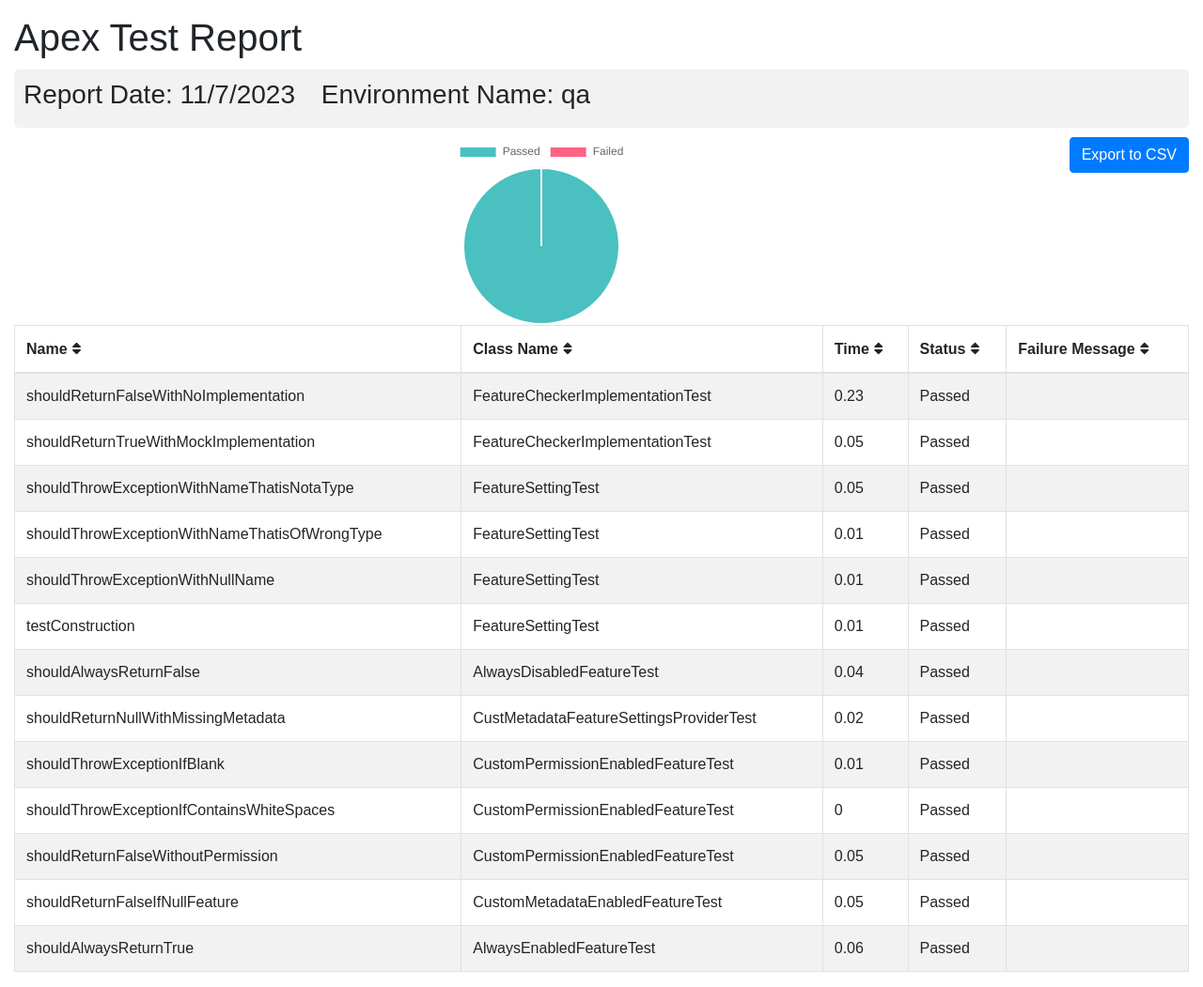
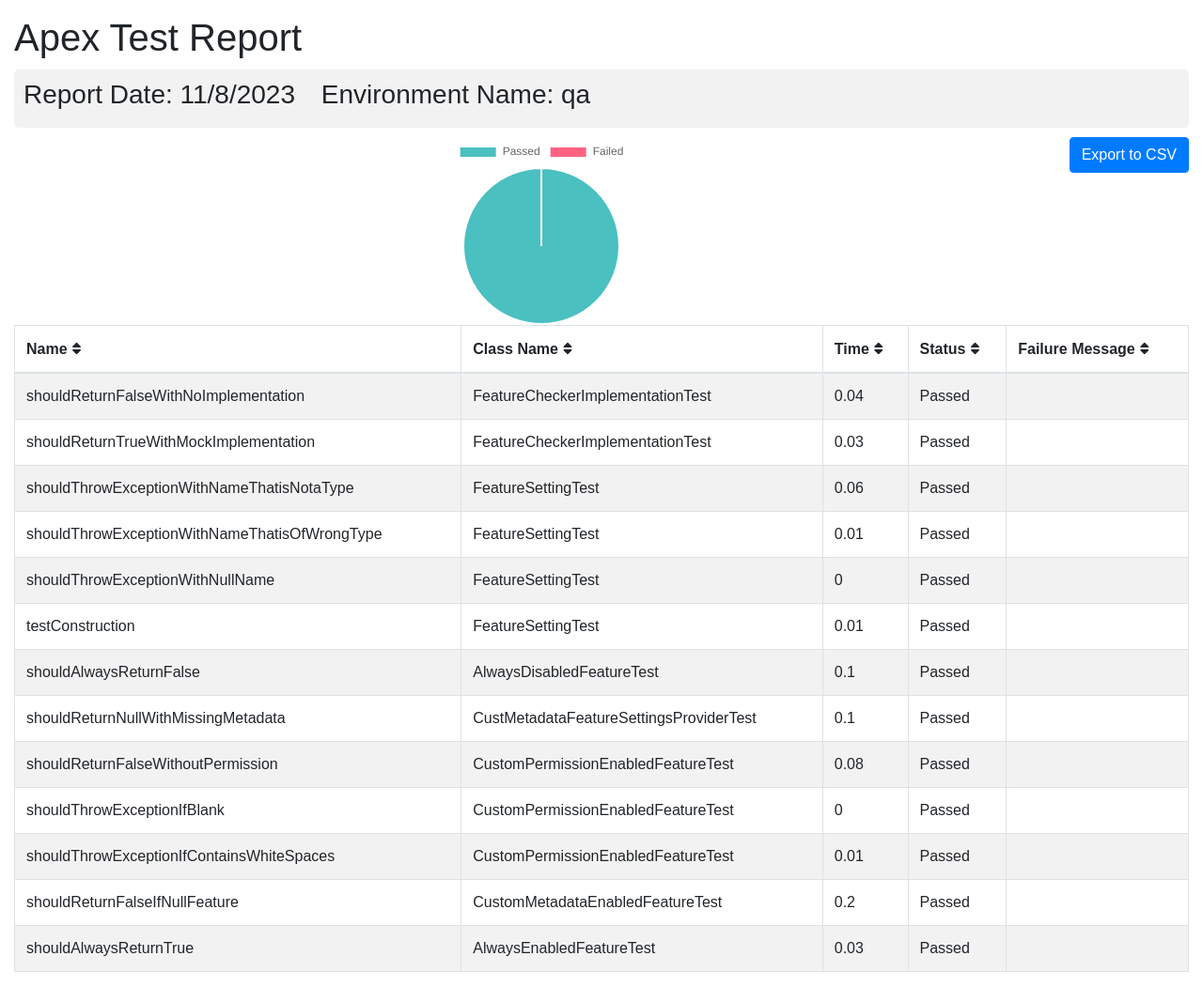
Before and after one commit to flxbl-io/sfops-dashboard, a Jekyll site: the page apextestResults/qa.html, which Jekyll copies as it is, in a window 1280 px wide. Shown: the whole page at 94% size. Built offline with Jekyll 4.4.1, drawn with Linux system fonts in a browser that asks for light colours.

Commit message:
updated test results of qa

```diff
--- a/apextestResults/qa.html
+++ b/apextestResults/qa.html
@@ -102,7 +102,7 @@
       <div class="container-fluid">
         <h1 class="mt-3">Apex Test Report</h1>
         <div class="info-card">
-        <h3>Report Date: 11/7/2023 <span style="margin-left: 20px;">Environment Name: qa</span></h3>
+        <h3>Report Date: 11/8/2023 <span style="margin-left: 20px;">Environment Name: qa</span></h3>
         </div>
         <button onclick="exportTableToCSV('testReport.csv')" class="btn btn-primary float-right">Export to CSV</button>
         <div id="chart-container">
@@ -123,21 +123,21 @@
         <tr>
           <td>shouldReturnFalseWithNoImplementation</td>
           <td>FeatureCheckerImplementationTest</td>
-          <td>0.23</td>
+          <td>0.04</td>
           <td>Passed</td>
           <td></td>
         </tr>
         <tr>
           <td>shouldReturnTrueWithMockImplementation</td>
           <td>FeatureCheckerImplementationTest</td>
-          <td>0.05</td>
+          <td>0.03</td>
           <td>Passed</td>
           <td></td>
         </tr>
         <tr>
           <td>shouldThrowExceptionWithNameThatisNotaType</td>
           <td>FeatureSettingTest</td>
-          <td>0.05</td>
+          <td>0.06</td>
           <td>Passed</td>
           <td></td>
         </tr>
@@ -151,7 +151,7 @@
         <tr>
           <td>shouldThrowExceptionWithNullName</td>
           <td>FeatureSettingTest</td>
-          <td>0.01</td>
+          <td>0</td>
           <td>Passed</td>
           <td></td>
         </tr>
@@ -165,49 +165,49 @@
         <tr>
           <td>shouldAlwaysReturnFalse</td>
           <td>AlwaysDisabledFeatureTest</td>
-          <td>0.04</td>
+          <td>0.1</td>
           <td>Passed</td>
           <td></td>
         </tr>
         <tr>
           <td>shouldReturnNullWithMissingMetadata</td>
           <td>CustMetadataFeatureSettingsProviderTest</td>
-          <td>0.02</td>
+          <td>0.1</td>
+          <td>Passed</td>
+          <td></td>
+        </tr>
+        <tr>
+          <td>shouldReturnFalseWithoutPermission</td>
+          <td>CustomPermissionEnabledFeatureTest</td>
+          <td>0.08</td>
           <td>Passed</td>
           <td></td>
         </tr>
         <tr>
           <td>shouldThrowExceptionIfBlank</td>
           <td>CustomPermissionEnabledFeatureTest</td>
-          <td>0.01</td>
+          <td>0</td>
           <td>Passed</td>
           <td></td>
         </tr>
         <tr>
           <td>shouldThrowExceptionIfContainsWhiteSpaces</td>
           <td>CustomPermissionEnabledFeatureTest</td>
-          <td>0</td>
-          <td>Passed</td>
-          <td></td>
-        </tr>
-        <tr>
-          <td>shouldReturnFalseWithoutPermission</td>
-          <td>CustomPermissionEnabledFeatureTest</td>
-          <td>0.05</td>
+          <td>0.01</td>
           <td>Passed</td>
           <td></td>
         </tr>
         <tr>
           <td>shouldReturnFalseIfNullFeature</td>
           <td>CustomMetadataEnabledFeatureTest</td>
-          <td>0.05</td>
+          <td>0.2</td>
           <td>Passed</td>
           <td></td>
         </tr>
         <tr>
           <td>shouldAlwaysReturnTrue</td>
           <td>AlwaysEnabledFeatureTest</td>
-          <td>0.06</td>
+          <td>0.03</td>
           <td>Passed</td>
           <td></td>
         </tr>
```
